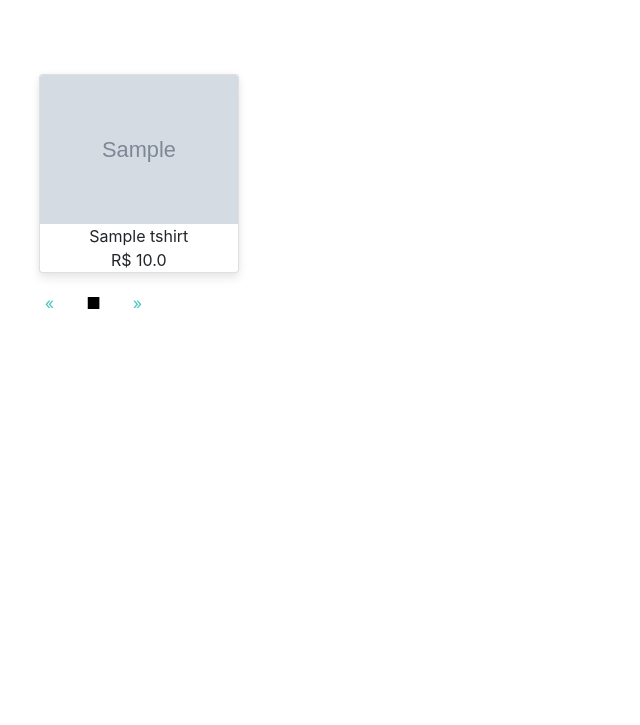
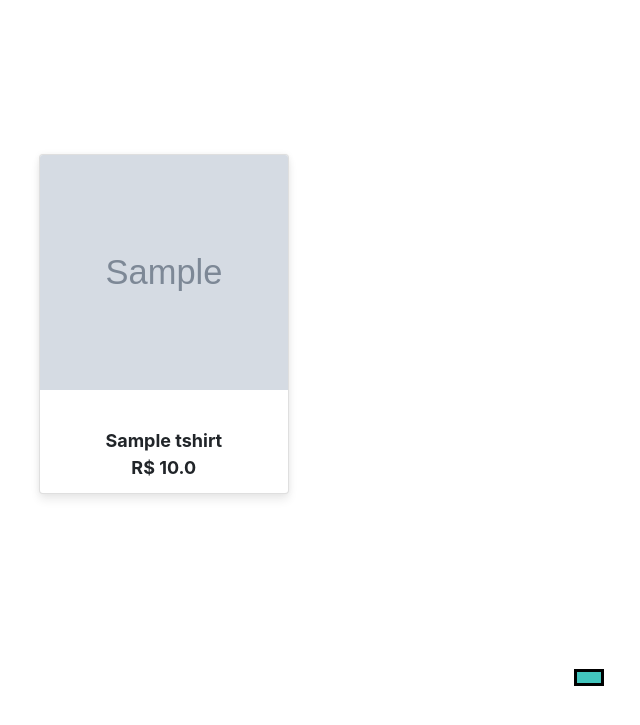
Before and after one commit to Fealps/PI2-Vending-Machine, a Django app: page / in a window 1280 px wide; the page is wider, and only the part inside the window is pictured. Shown: the top 725 px of that part, without its empty margins (46-686 px from the left). Run offline with Django 4.2, Linux system fonts and the light colour scheme; tables that the repository leaves empty hold one stand-in row (values such as "Sample post"); grey boxes marked "Sample" are stand-in pictures; some libraries are stand-ins or nearby versions.

Commit message:
Arrumando css da tela incial

```diff
--- a/tshirt/static/tshirts/index.css
+++ b/tshirt/static/tshirts/index.css
@@ -6,7 +6,9 @@
   transition: .3s transform cubic-bezier(.155, 1.105, .295, 1.12), .3s box-shadow, .3s -webkit-transform cubic-bezier(.155, 1.105, .295, 1.12);
   cursor: pointer;
   margin: 10px;
-  max-width: 200px!important;
+  width: 250px;
+  height: 340px;
+  max-width: 250px!important;
   max-height: 340px!important;
 }
 
@@ -23,6 +25,8 @@
 
 .product-item {
   width: 20rem;
+  height: auto;
+
 }
 
 .product-price span{
@@ -34,10 +38,19 @@
   flex-direction: column;
   align-items: stretch;
   justify-content: space-between;
+  padding-bottom: 0;
+  margin-bottom: 0;
+  padding-top: 15%;
+  font-weight: bold;
+  font-size: large;
 }
+.card-div{
+  padding-top: 5em;
 
+}
 img{
   max-height: 235;
+  height: 235;
 }
 
 .item{
@@ -45,13 +58,17 @@
 }
 
 .product-pagination{
+  position: fixed;
+  bottom: 90px;
+  left: 10px;
   display: inline-block;
+
 }
 
 .product-pagination a {
   color: black;
   float: left;
-  padding: 8px 16px;
+  padding: 12px 16px !important;
   text-decoration: none;
 }
 
@@ -59,3 +76,19 @@
   color: #42C5BD;
   border-color: black;
 }
+.pageMarker{
+
+  background-color: black;
+  border: 3px solid black;
+  display: inline-block;
+  height: 17px;
+  max-width: 17px;
+  max-height: 17px;
+  width: 17px;
+  padding: 0 12px 0 12px;
+  margin: 12px;
+}
+
+.pageCurrent{
+  background-color:#42C5BD!important;
+}
--- a/tshirt/templates/index.jinja2
+++ b/tshirt/templates/index.jinja2
@@ -3,6 +3,7 @@
 <head>
   <link rel="stylesheet" href="https://cdn.jsdelivr.net/npm/bootstrap@4.0.0/dist/css/bootstrap.min.css" integrity="sha384-Gn5384xqQ1aoWXA+058RXPxPg6fy4IWvTNh0E263XmFcJlSAwiGgFAW/dAiS6JXm" crossorigin="anonymous">
   <link rel="stylesheet" type="text/css" href="{% static 'tshirts/index.css' %}">
+  <script src="https://kit.fontawesome.com/f9680fb690.js" crossorigin="anonymous"></script>
   </head>
 <body>
   <section class="list-tshirts">
@@ -11,7 +12,7 @@
         <div class="col-lg-8">
           <div class="row">
           {% for tshirt in tshirts %}
-            <div class="col-lg-4 col-md-4 col-sm-4">
+            <div class="card-div col-lg-4 col-md-4 col-sm-4">
               <div class="product-item">
               <div class="card">
                 <img class="card-img-top" src="{{ tshirt.photo_url|default_if_none:'#'}}" alt="Card image cap">
@@ -32,22 +33,33 @@
             </div>
           {% endfor%}
           </div>
-          <div class="row justify-content-md-center">
-            <div class="col col-lg-12">
-              <div class="product-pagination">
-              <a href="#" style="color: #42C5BD;">&laquo;</a>
-              {% for page_number in page_obj.paginator.page_range %}
-                <a
-                  href="{% url 'tshirts' page_number %}"
-                  class="{% if page_number == page_obj.number %}current{% endif %}"
-                >
-                  ■
+
+          <div class="row col col-lg-12 product-pagination" style="display:flex; justify-content:space-between">
+            {%if page_obj.has_previous%}
+                <a href="/tshirt/{{page_obj.previous_page_number}}">
+                  <i class=" col-2 fa fa-thin fa-arrow-left" style="color: #42C5BD; font-size:60px;">
+                  </i>
                 </a>
-              {% endfor %}
-              <a href="#" style="color: #42C5BD;">&raquo;</a>
-              </div>
+              {% else %}
+                <div class="col-2"></div>
+            {%endif%}
+            <div style="justify-content:center; font-size:25px; text-align:center;">
+                {% for page_number in page_obj.paginator.page_range %}
+                  <a href="{% url 'tshirts' page_number %}">
+                    <div class="pageMarker {% if page_number == page_obj.number %}pageCurrent{% endif %}"> </div>
+                  </a>
+                {% endfor %}
             </div>
+              {%if page_obj.has_next%}
+                <a href="/tshirt/{{page_obj.next_page_number}}">
+                  <i class="col-2 fa fa-thin fa-arrow-right" style="color: #42C5BD; text-align:center; font-size:60px;">
+                  </i>
+                </a>
+              {% else %}
+                <div class="col-2"></div>
+              {%endif%}
           </div>
+
         </div>
       </div>
     </div>
```
